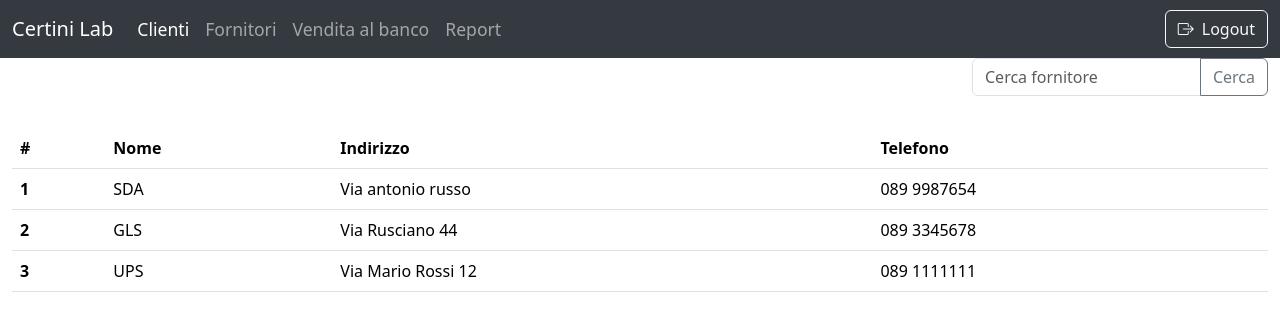
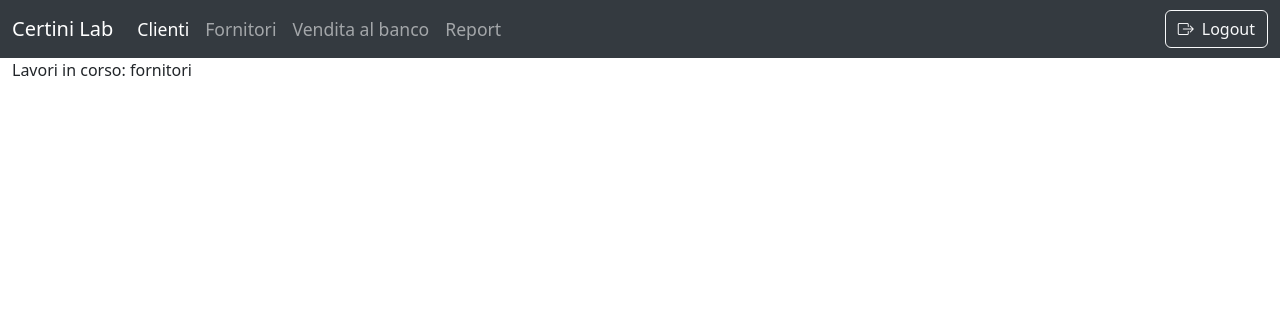
Before and after one commit to HandSonTechLab/certinilab-fe, an Angular app: page /suppliers in a window 1280 px wide. Shown: the top 316 px of the page. Built offline with nearby package versions, Linux system fonts and the light colour scheme.

Commit message:
minor change

```diff
--- a/src/app/suppliers/suppliers.component.html
+++ b/src/app/suppliers/suppliers.component.html
@@ -1,46 +1,7 @@
 <div class="container-fluid custom-margin-top">
   <div class="row">
-    <div class="col">
-    </div>
-    <div class="col-3">
-      <div class="input-group mb-3">
-        <input type="text" class="form-control" placeholder="Cerca fornitore" aria-label="Cerca fornitore" aria-describedby="button-addon2">
-        <button class="btn btn-outline-secondary" type="button" id="button-addon2">Cerca</button>
-      </div>
-    </div>
-  </div>
-  <div class="row mt-3">
     <div class="col-12">
-      <table class="table table-hover">
-        <thead>
-        <tr>
-          <th scope="col">#</th>
-          <th scope="col">Nome</th>
-          <th scope="col">Indirizzo</th>
-          <th scope="col">Telefono</th>
-        </tr>
-        </thead>
-        <tbody>
-        <tr>
-          <th scope="row">1</th>
-          <td>SDA</td>
-          <td>Via antonio russo</td>
-          <td>089 9987654</td>
-        </tr>
-        <tr>
-          <th scope="row">2</th>
-          <td>GLS</td>
-          <td>Via Rusciano 44</td>
-          <td>089 3345678</td>
-        </tr>
-        <tr>
-          <th scope="row">3</th>
-          <td>UPS</td>
-          <td>Via Mario Rossi 12</td>
-          <td>089 1111111</td>
-        </tr>
-        </tbody>
-      </table>
+      <p>Lavori in corso: fornitori</p>
     </div>
   </div>
 </div>
```
